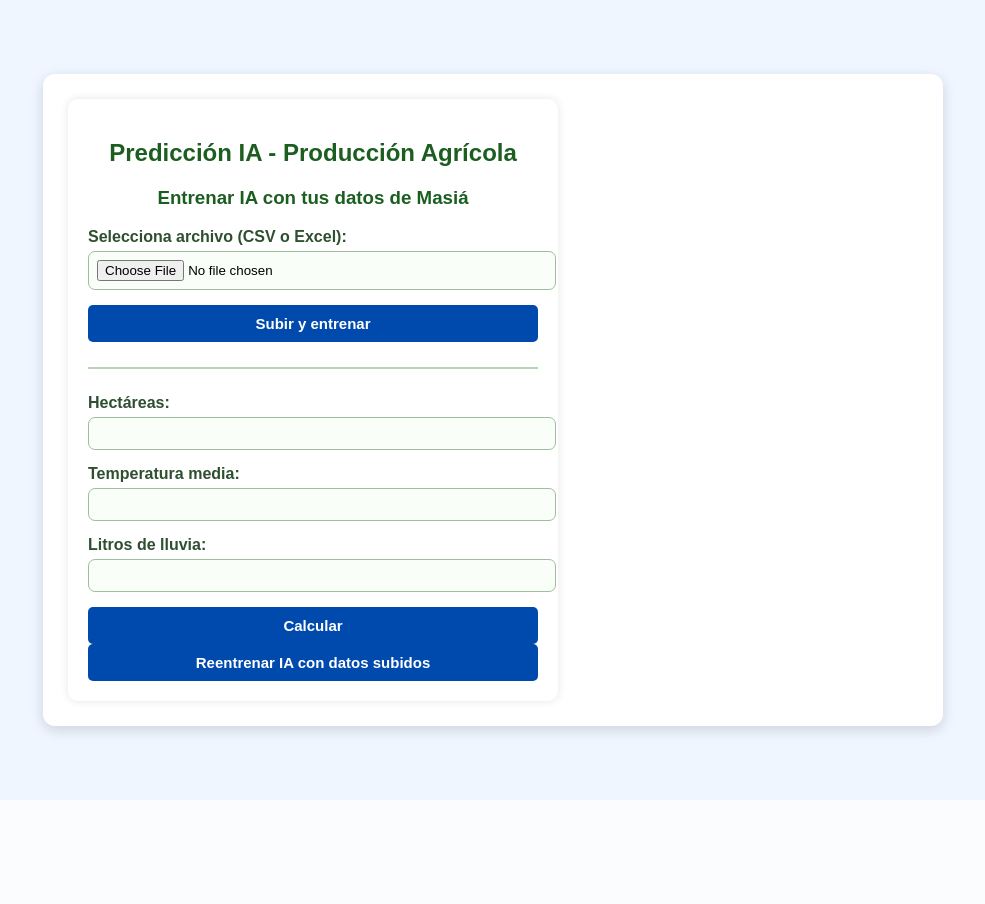
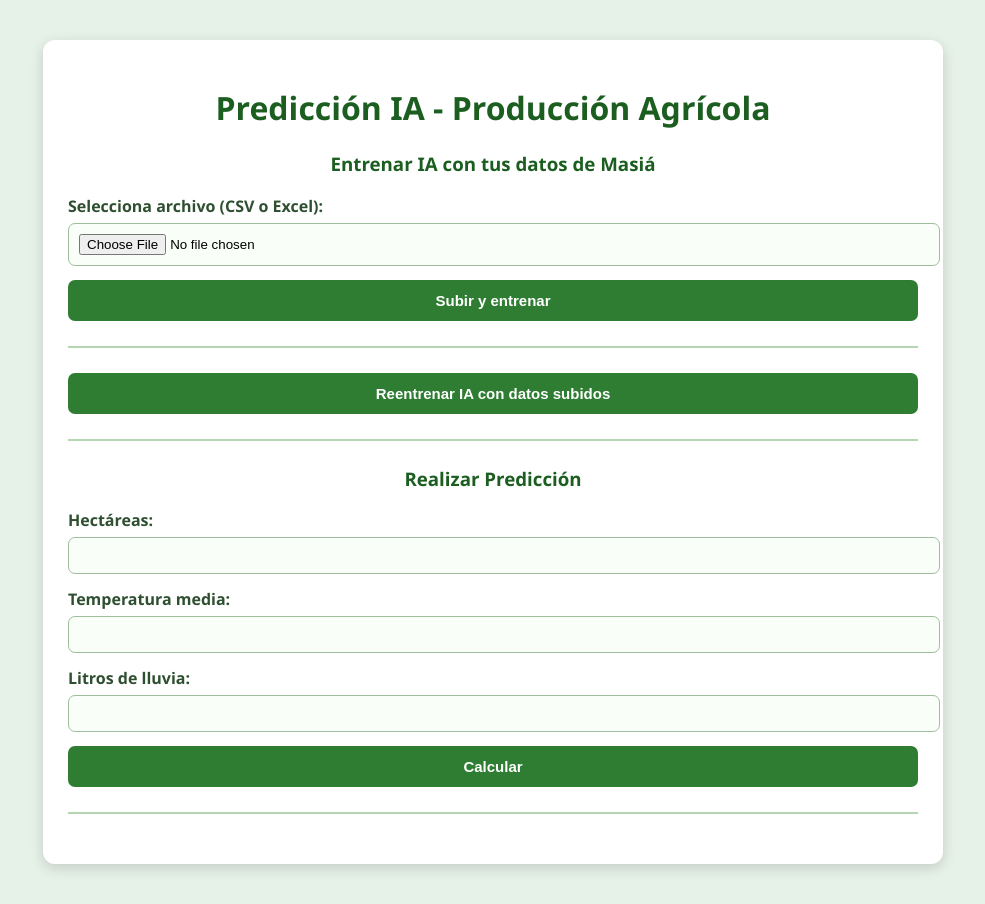
Before and after one commit to BartolomeRW/Proyecto_Intermodular, a Flask app: page / in a window 1280 px wide. Shown: the whole page, without its empty margins (147-1132 px from the left). Before the commit the page ends 741 px from the top, so only its background shows below. Run offline with Flask 3, Linux system fonts and the light colour scheme.

Commit message:
Se modifican los codigos de la ia para poder subir bases de datos y que se autoentrene

```diff
--- a/MASIA/ProyectoCurso/Codigo/templates/index.html
+++ b/MASIA/ProyectoCurso/Codigo/templates/index.html
@@ -1,66 +1,40 @@
 <!DOCTYPE html>
 <html lang="es">
+
 <head>
     <meta charset="UTF-8">
     <title>Predicción IA - Producción Agrícola</title>
     <link rel="stylesheet" href="/static/css/masia.css">
+</head>
 
-    <style>
-        body {
-            font-family: Arial, sans-serif;
-            background-color: #f0f6ff;
-            display: flex;
-            justify-content: center;
-            align-items: center;
-            min-height: 100vh;
-        }
-        .card {
-            background: #ffffff;
-            padding: 20px;
-            border-radius: 10px;
-            width: 450px;
-            box-shadow: 0 0 10px rgba(0,0,0,0.1);
-        }
-        input, select {
-            width: 100%;
-            padding: 8px;
-            margin-top: 5px;
-            margin-bottom: 15px;
-        }
-        button {
-            background: #004aad;
-            color: #ffffff;
-            padding: 10px;
-            width: 100%;
-            border: none;
-            border-radius: 5px;
-            cursor: pointer;
-            font-weight: bold;
-        }
-        button:hover {
-            background: #003170;
-        }
-        h2, h3 {
-            text-align: center;
-        }
-    </style>
-</head>
 <body>
+
     <div class="container">
-    <div class="card">
-        <h2>Predicción IA - Producción Agrícola</h2>
 
+        <h1>Predicción IA - Producción Agrícola</h1>
         <h3>Entrenar IA con tus datos de Masiá</h3>
 
+        <!-- ===================== SUBIR ARCHIVO CSV/EXCEL ===================== -->
         <form action="/upload" method="POST" enctype="multipart/form-data">
             <label>Selecciona archivo (CSV o Excel):</label>
             <input type="file" name="archivo" required>
+
             <button type="submit">Subir y entrenar</button>
         </form>
 
         <hr>
 
-        <form method="POST">
+        <!-- ===================== REENTRENAR IA ===================== -->
+        <form action="/train" method="POST">
+            <button type="submit">Reentrenar IA con datos subidos</button>
+        </form>
+
+        <hr>
+
+        <!-- ===================== FORMULARIO DE PREDICCIÓN ===================== -->
+        <h3>Realizar Predicción</h3>
+
+        <form action="/" method="POST">
 
             <label>Hectáreas:</label>
             <input type="number" step="0.01" name="hectareas" required>
@@ -74,18 +48,22 @@
             <button type="submit">Calcular</button>
         </form>
 
-        <form action="/train" method="POST">
-            <button type="submit">Reentrenar IA con datos subidos</button>
-        </form>
+        <hr>
 
+        <!-- ===================== RESULTADO PREDICCIÓN ===================== -->
         {% if prediccion %}
-            <h3>Resultado: {{ prediccion }} toneladas</h3>
+        <h3>Resultado de la predicción:</h3>
+        <p><strong>{{ prediccion }} toneladas</strong></p>
+        {% endif %}
+
+        <!-- ===================== GRÁFICO DINÁMICO ===================== -->
         {% if grafico %}
-                <img src="{{ grafico }}" alt="Gráfico de predicción" style="width:100%; margin-top:10px;">
+        <h3>Gráfico de Producción</h3>
+        <img src="/{{ grafico }}" alt="Gráfico de producción">
         {% endif %}
-        {% endif %}
-    </div>
+
     </div>
 
 </body>
+
 </html>
```
Lines whose indentation alone changed are shown as unchanged.
